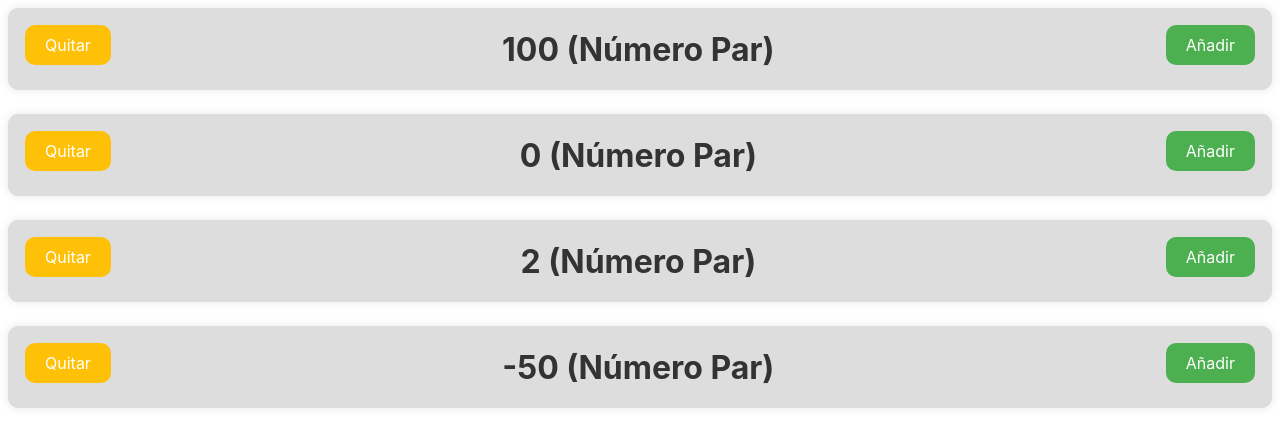
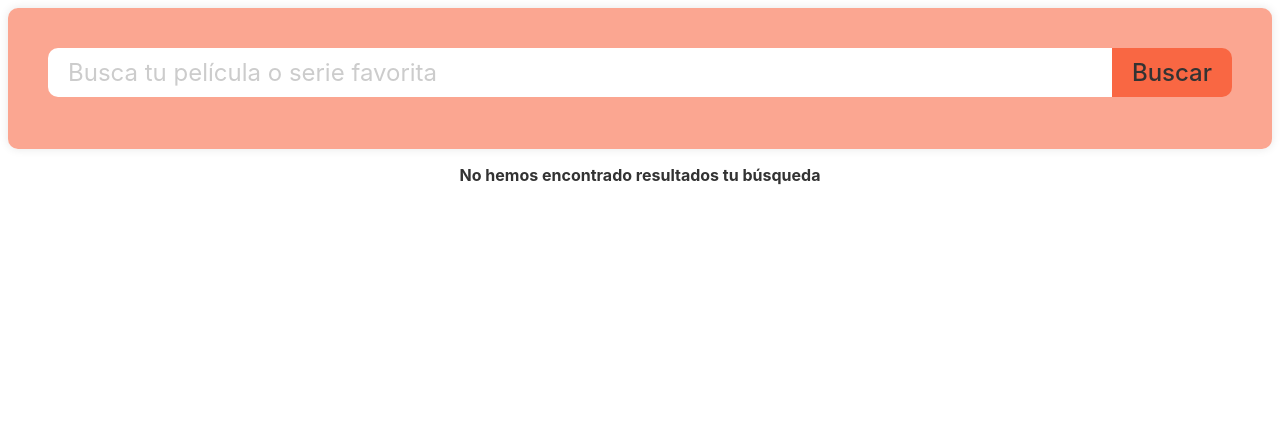
Before and after one commit to AlexCera/movies-web, a Svelte app: page / in a window 1280 px wide. Shown: the top 446 px of the page. Built offline with nearby package versions, Linux system fonts and the light colour scheme.

Commit message:
Renderizado condicional, bucles con each

```diff
--- a/src/App.svelte
+++ b/src/App.svelte
@@ -1,10 +1,7 @@
 <script>
-	import CounterComponent from "../src/Counter.svelte";
+	import InputComponent from "./Input.svelte";
 </script>
 
 <main>
-	<CounterComponent initCounter={100} />
-	<CounterComponent />
-	<CounterComponent initCounter={2} />
-	<CounterComponent initCounter={-50} />
+	<InputComponent />
 </main>
--- a/src/Counter.svelte
+++ /dev/null
@@ -1,71 +0,0 @@
-<script>
-    export let initCounter = 0;
-    let counter = initCounter;
-
-    function handleClickIncrement() {
-        counter++;
-    }
-    function handleClickDecrement() {
-        counter--;
-    }
-
-    /* Declaración reactiva */
-    //$: isEvenOrOdd = counter % 2 === 0 ? "Número Par" : "Número Impar";
-</script>
-
-<div class="container-counter">
-    <button on:click={handleClickDecrement} class="btn btn-decrement"
-        >Quitar</button
-    >
-    <span class="counter-value"
-        >{counter} ({counter % 2 === 0 ? "Número Par" : "Número Impar"})</span
-    >
-    <button on:click={handleClickIncrement} class="btn btn-increment"
-        >Añadir</button
-    >
-</div>
-
-<style>
-    .container-counter {
-        display: flex;
-        align-items: center;
-        justify-content: space-between;
-        padding: 16px;
-        border: 1px solid #ddd;
-        border-radius: 10px;
-        box-shadow: 0 0 10px rgba(0, 0, 0, 0.1);
-        background: #ddd;
-        margin-bottom: 1.5rem;
-    }
-
-    .counter-value {
-        font-size: 2rem;
-        font-weight: bold;
-        margin: 0 16px;
-    }
-
-    .btn {
-        background-color: #4caf50;
-        color: #fff;
-        border: none;
-        border-radius: 10px;
-        padding: 10px 20px;
-        font-size: 16px;
-        cursor: pointer;
-    }
-
-    .btn-decrement {
-        background-color: #ffc107;
-    }
-    .btn-decrement:hover {
-        background-color: #dda702;
-    }
-
-    .btn-increment {
-        background-color: #4caf50;
-    }
-
-    .btn-increment:hover {
-        background-color: #3e8e41;
-    }
-</style>
--- /dev/null
+++ b/src/Input.svelte
@@ -0,0 +1,112 @@
+<script>
+    import MovieComponent from "./Movie.svelte";
+
+    const key = "422350ff";
+    let movieSearch = "";
+    let movies = [];
+    let loading = false;
+
+    const handleInput = (e) => {
+        movieSearch = e.target.value;
+    };
+
+    /* declaración reactiva y fetching datos */
+    const handleClick = () => {
+        loading = true;
+
+        fetch(`https://www.omdbapi.com/?s=${movieSearch}&apikey=${key}`)
+            .then((res) => res.json())
+            .then((apiResponse) => {
+                movies = apiResponse.Search || [];
+                loading = false;
+            });
+    };
+</script>
+
+<div class="container">
+    <input
+        on:input={handleInput}
+        value={movieSearch}
+        placeholder="Busca tu película o serie favorita"
+        type="text"
+        name="movie-search"
+        id="movie-search"
+    />
+    <button on:click={handleClick}>Buscar</button>
+</div>
+
+{#if loading}
+    <strong>Buscando ...</strong>
+{:else}
+    <main>
+        {#each movies as { Title, Poster, Year }, i}
+            <MovieComponent
+                index={i}
+                title={Title}
+                poster={Poster}
+                year={Year}
+            />
+        {:else}
+            <strong>No hemos encontrado resultados tu búsqueda</strong>
+        {/each}
+    </main>
+{/if}
+
+<style>
+    .container {
+        display: flex;
+        justify-content: center;
+        padding: 40px;
+        background-color: #f9674395;
+        border-radius: 10px;
+        box-shadow: 0px 0px 10px rgba(0, 0, 0, 0.1);
+        margin-bottom: 1rem;
+    }
+
+    input[type="text"] {
+        flex: 1;
+        padding: 10px 20px;
+        font-size: 24px;
+        border: none;
+        border-radius: 10px 0 0 10px;
+        background-color: #fff;
+        color: #333;
+        transition: all 0.3s ease-in-out;
+    }
+
+    input[type="text"]:focus {
+        outline: none;
+        box-shadow: 0px 0px 10px rgba(0, 0, 0, 0.2);
+        background-color: #fff;
+    }
+
+    input[type="text"]::placeholder {
+        color: #ccc;
+    }
+
+    button {
+        padding: 10px 20px;
+        font-size: 24px;
+        font-weight: 500;
+        border: none;
+        border-radius: 0 10px 10px 0;
+        background-color: #f96743;
+        color: #333;
+        transition: all 0.2s ease-in-out;
+    }
+
+    button:hover {
+        cursor: pointer;
+    }
+
+    button:active {
+        font-weight: bold;
+        background-color: #f96743;
+    }
+
+    main {
+        display: flex;
+        flex-wrap: wrap;
+        justify-content: center;
+    }
+</style>
--- /dev/null
+++ b/src/Movie.svelte
@@ -0,0 +1,57 @@
+<script>
+    export let index, title, year, poster;
+</script>
+
+<article {title}>
+    <span>#{index}</span>
+    <img src={poster} alt={title} loading="lazy" />
+    <h3>{title}</h3>
+    <p>Año: {year}</p>
+</article>
+
+<style>
+    article {
+        background-color: #fff;
+        border-radius: 10px;
+        box-shadow: 0px 0px 10px rgba(0, 0, 0, 0.1);
+        padding: 20px;
+        min-height: 350px;
+        width: 500px;
+        margin: 20px;
+        display: inline-block;
+        text-align: center;
+        transition: box-shadow 0.3s;
+    }
+
+    article:hover {
+        box-shadow: 0px 0px 10px rgba(0, 0, 0, 0.2);
+    }
+
+    article span {
+        font-size: 1rem;
+        font-weight: bold;
+        margin-bottom: 10px;
+        display: block;
+    }
+
+    article img {
+        width: 80%;
+        height: 80%;
+        object-fit: cover;
+        border-radius: 2px;
+    }
+
+    article h3 {
+        font-size: 2.5rem;
+        margin: 10px 0 2px 0;
+        overflow: hidden;
+        text-overflow: ellipsis;
+        white-space: nowrap;
+    }
+
+    article p {
+        font-size: 1.5rem;
+        color: #666;
+        margin: 5px 0 0 0;
+    }
+</style>
```
